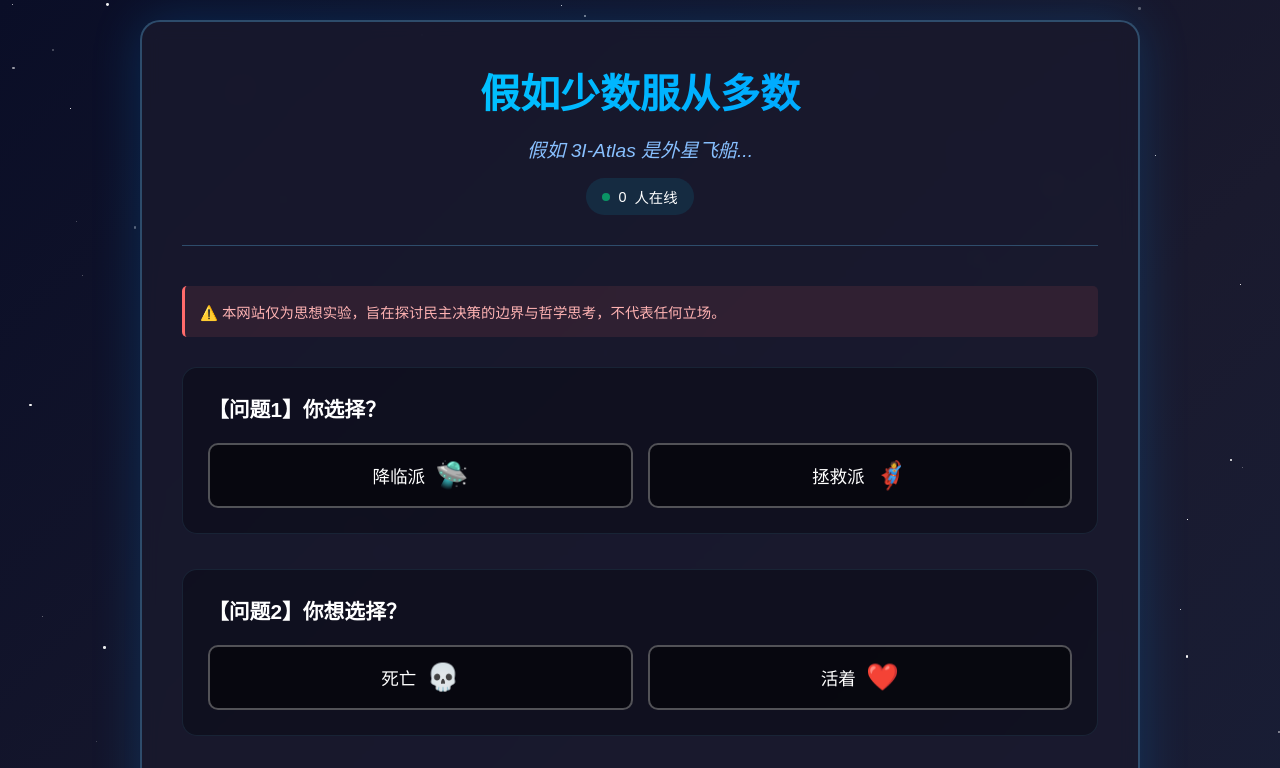
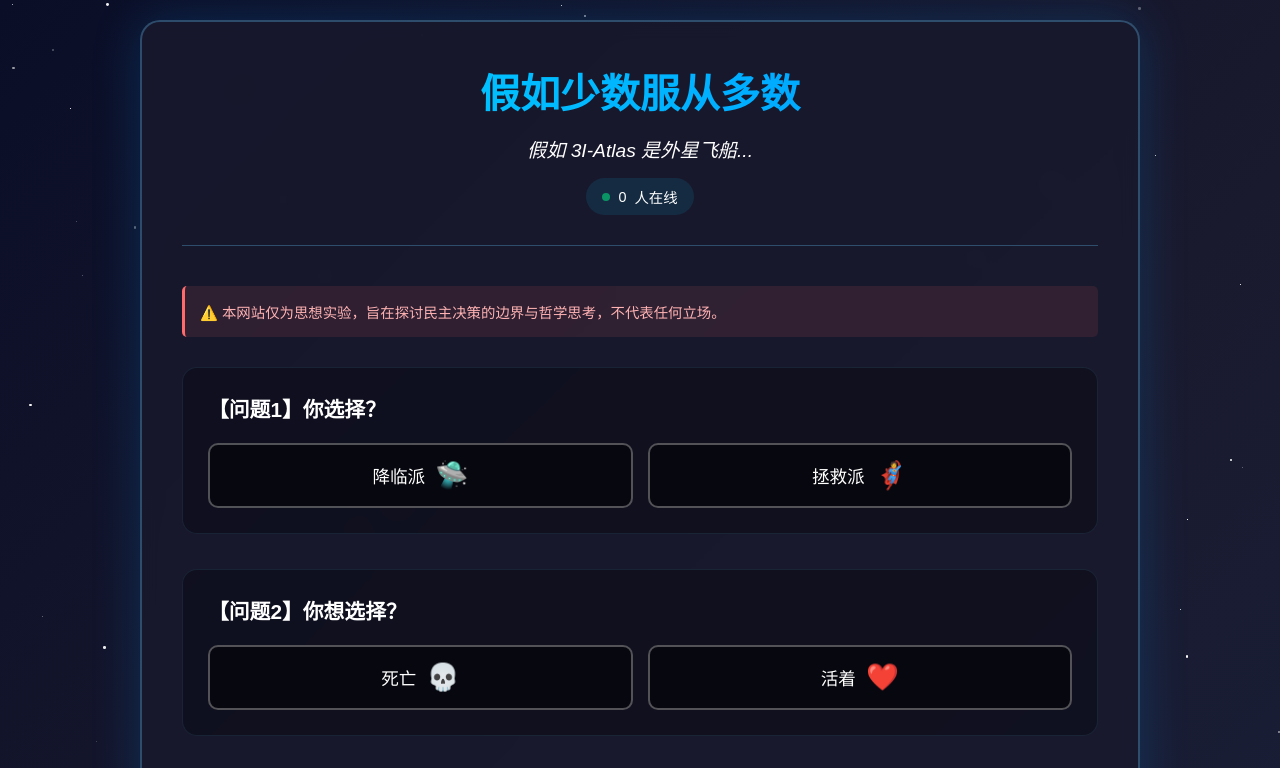
Before and after one commit to deimend21/voting-system, a plain HTML site: page frontend/index.html in a window 1280 px wide. Shown: the top 768 px of the page. Drawn offline with nearby package versions, Linux system fonts and the light colour scheme; no server answers.

```diff
--- a/frontend/css/style.css
+++ b/frontend/css/style.css
@@ -81,7 +81,7 @@
 
 .subtitle {
     font-size: 1.2em;
-    color: #88c0ff;
+    color: #fff;
     font-style: italic;
     margin-bottom: 15px;
 }
```
